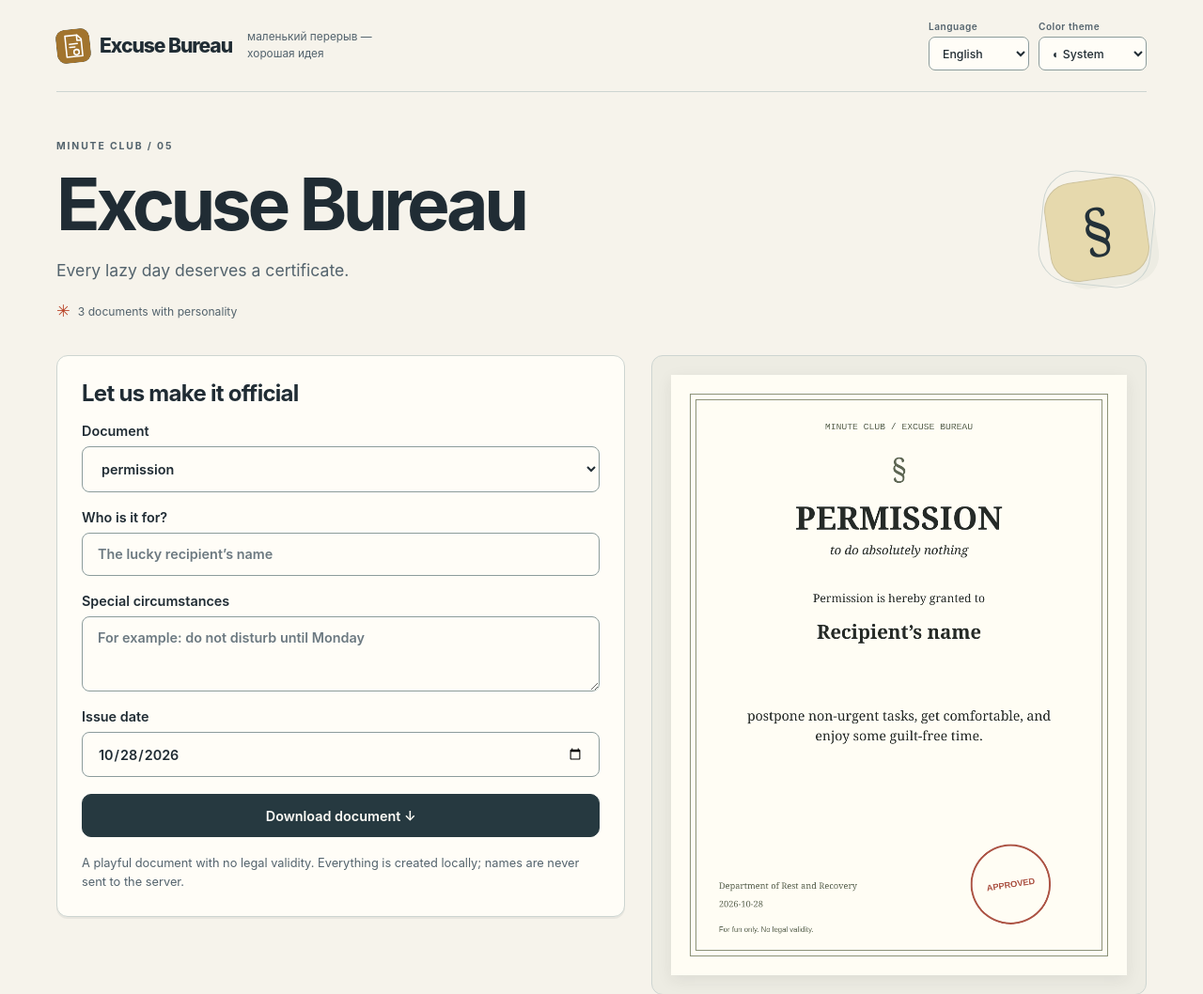
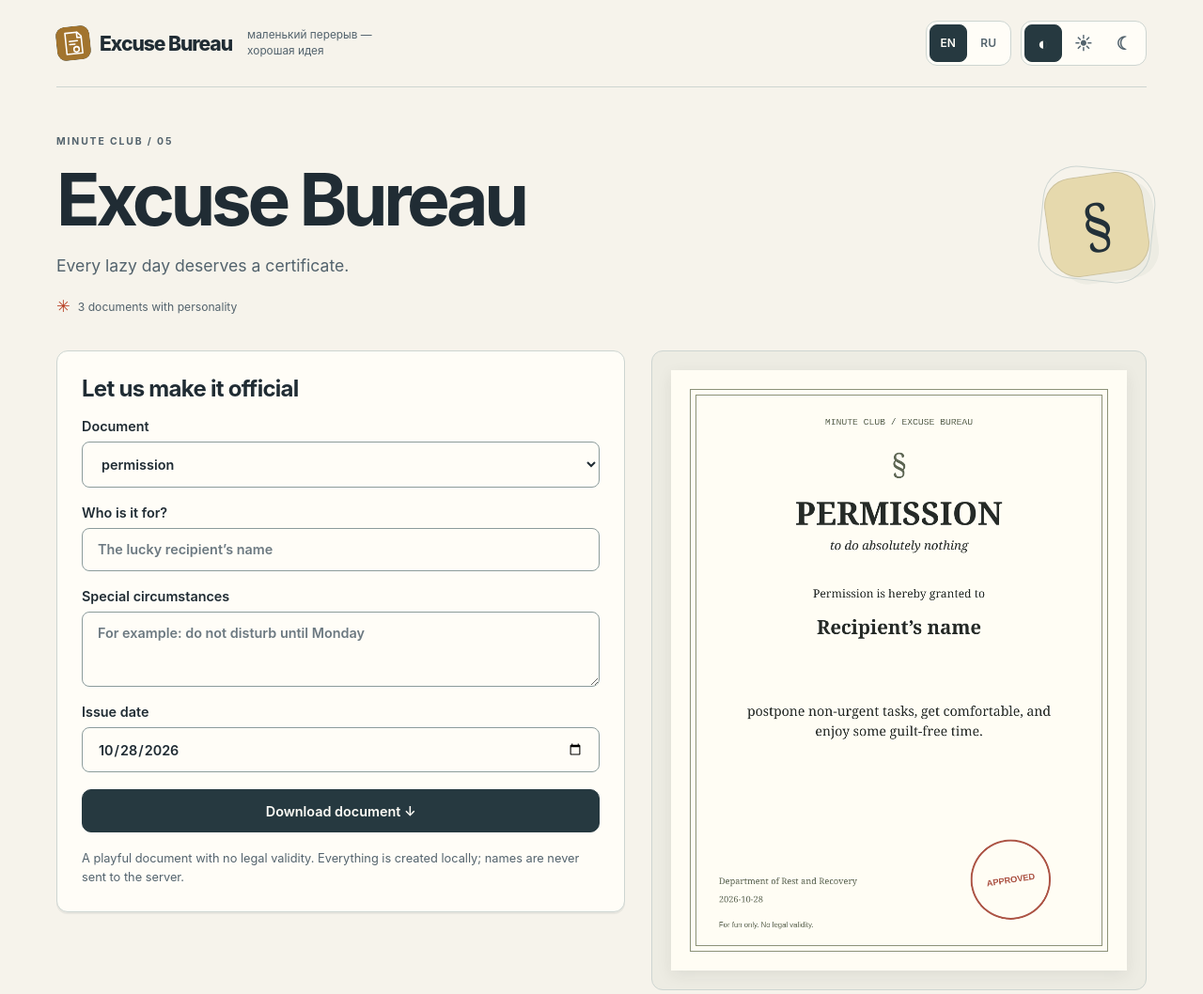
Before and after one commit to den9911/excuse-bureau, a website: page public/index.html in a window 1280 px wide. Shown: the top 1058 px of the page at 94% size. Drawn offline with Linux system fonts and the light colour scheme; files whose address does not match are found by name.

Commit message:
Add custom preference switches and theme-aware thin scrollbars

```diff
--- a/public/shared/settings.js
+++ b/public/shared/settings.js
@@ -16,15 +16,24 @@ export function restoreForms(){
   if(!Array.isArray(fields))return;
   for(const entry of fields){const el=entry.id?document.getElementById(entry.id):[...document.querySelectorAll('[name]')].find(el=>el.name===entry.name);if(!el||el.closest('.preferences'))continue;el.value=entry.value;if(el.type==='checkbox')el.checked=entry.checked;el.dispatchEvent(new Event('input',{bubbles:true}));}
 }
+function preferenceGroup(kind,label,options,value){
+  return `<div class="preference-switch" role="group" aria-label="${label}">${options.map(([key,name,icon])=>`<button type="button" data-preference="${kind}" data-value="${key}" aria-label="${name}" title="${name}" aria-pressed="${key===value}">${icon?`<span aria-hidden="true">${icon}</span>`:name}</button>`).join('')}</div>`;
+}
 export function mountSettings(){
   const host=document.getElementById('preferences');if(!host)return;
-  const copy=labels[locale]??labels.en,saved=read();
-  host.innerHTML=`<label class="preference-field"><span>${copy.language}</span><select id="language-choice" aria-label="${copy.language}"><option value="en" lang="en">English</option><option value="ru" lang="ru">Русский</option></select></label><label class="preference-field theme-field"><span>${copy.theme}</span><select id="theme-choice" aria-label="${copy.theme}"><option value="system">◐ ${copy.system}</option><option value="light">☀ ${copy.light}</option><option value="dark">☾ ${copy.dark}</option></select></label>`;
-  const lang=document.getElementById('language-choice'),theme=document.getElementById('theme-choice');
-  lang.value=locale;theme.value=['system','light','dark'].includes(saved.theme)?saved.theme:'system';
-  apply(theme.value);
-  theme.addEventListener('change',()=>{save({...read(),theme:theme.value});apply(theme.value);});
-  lang.addEventListener('change',()=>{const language=resolveLanguage(lang.value);saveForms();window.dispatchEvent(new Event('minute:preferences-changing'));save({...read(),language});location.reload();});
-  matchMedia('(prefers-color-scheme: dark)').addEventListener('change',()=>{if(!['light','dark'].includes(read().theme))apply('system');});
-  window.addEventListener('storage',e=>{if(e.key==='minute:preferences'){const value=read();theme.value=['light','dark'].includes(value.theme)?value.theme:'system';apply(theme.value);}});
+  document.documentElement.style.setProperty('--project-tint',getComputedStyle(document.body).getPropertyValue('--theme').trim());
+  const copy=labels[locale]??labels.en;
+  let selectedTheme=['light','dark'].includes(read().theme)?read().theme:'system';
+  const themeChoice=()=>selectedTheme;
+  host.innerHTML=preferenceGroup('language',copy.language,[['en','English','EN'],['ru','Русский','RU']],locale)+preferenceGroup('theme',copy.theme,[['system',copy.system,'◐'],['light',copy.light,'☀'],['dark',copy.dark,'☾']],themeChoice());
+  function updateTheme(){const choice=themeChoice();apply(choice);host.querySelectorAll('[data-preference="theme"]').forEach(b=>b.setAttribute('aria-pressed',b.dataset.value===choice));}
+  updateTheme();
+  host.addEventListener('click',event=>{
+    const button=event.target.closest('button[data-preference]');if(!button||!host.contains(button))return;
+    const {preference,value}=button.dataset;
+    if(preference==='theme'){selectedTheme=value;save({...read(),theme:value});updateTheme();}
+    else if(value!==locale){const language=resolveLanguage(value);saveForms();window.dispatchEvent(new Event('minute:preferences-changing'));save({...read(),language});location.reload();}
+  });
+  matchMedia('(prefers-color-scheme: dark)').addEventListener('change',()=>{if(themeChoice()==='system')updateTheme();});
+  window.addEventListener('storage',e=>{if(e.key==='minute:preferences'||e.key===null){selectedTheme=['light','dark'].includes(read().theme)?read().theme:'system';updateTheme();}});
 }
--- a/public/shared/themes.css
+++ b/public/shared/themes.css
@@ -1,7 +1,7 @@
 :root{--paper:#f6f3eb;--surface:#fffdf7;--raised:#edece3;--ink:#202c34;--muted:#53636d;--line:#cdd5d1;--input-line:#8c9c9c;--accent:#b84024;--focus:#21664d;--solid:#263940;--solid-text:#fffdf7;--note:#e7eddf;--error:#a13930;--shadow:#192b3310;color-scheme:light}
 :root[data-theme=dark]{--paper:#101b23;--surface:#192832;--raised:#223642;--ink:#edf2ec;--muted:#b6c7cc;--line:#3b515e;--input-line:#6f8996;--accent:#ffb18c;--focus:#a2d6bf;--solid:#dceadf;--solid-text:#13232a;--note:#243e38;--error:#ffb2a4;--shadow:#00000028;color-scheme:dark}
 html[data-language-loading] body{visibility:hidden}
-html{scrollbar-color:var(--input-line) var(--paper)}
+
 body{background:var(--paper);color:var(--ink)}
 ::selection{background:var(--theme,#b8d5c0);color:#182c32}
 input,textarea,select{background:var(--surface);border-color:var(--input-line);color:var(--ink)}
@@ -76,3 +76,24 @@ button:hover,.button:hover{background:color-mix(in srgb,var(--solid) 88%,var(--p
 @media(max-width:360px){.preference-field select{min-width:112px;max-width:120px}.header-controls{gap:6px}.preferences{gap:7px}.site-menu summary{font-size:.72rem}}
 @media(prefers-reduced-motion:reduce){*,*:before,*:after{transition:none!important;animation:none!important;scroll-behavior:auto!important}}
 @media(forced-colors:active){.brand-mark,.hero-symbol,.card-symbol{border:1px solid CanvasText}.swatch{forced-color-adjust:none}}
+
+:root{--control-surface:var(--surface);--control-hover:var(--raised);--control-active:var(--solid);--control-active-text:var(--solid-text);--scroll-thumb:color-mix(in srgb,var(--project-tint,var(--accent)) 35%,var(--muted));--scroll-track:var(--paper)}
+
+/* Custom segmented controls: native button semantics, no browser select popup. */
+.preference-switch{display:inline-flex;align-items:center;gap:3px;padding:3px;border:1px solid var(--line);border-radius:12px;background:var(--control-surface);flex-shrink:0}
+.preference-switch button{display:grid;place-items:center;min-width:40px;min-height:40px;padding:6px 9px;border:1px solid transparent;border-radius:8px;background:transparent;color:var(--muted);font-family:inherit;font-size:12px;font-weight:600;line-height:1.2;letter-spacing:0;cursor:pointer;box-shadow:none;transform:none;touch-action:manipulation}
+.preference-switch button:hover{background:var(--control-hover);color:var(--ink);box-shadow:none;transform:none}
+.preference-switch button[aria-pressed=true]{background:var(--control-active);color:var(--control-active-text);border-color:var(--control-active)}
+.preference-switch button:focus-visible{outline:2px solid var(--accent);outline-offset:3px;position:relative;z-index:1}
+.preference-switch button span{font-size:19px;line-height:1}
+*{scrollbar-width:thin;scrollbar-color:var(--scroll-thumb) var(--scroll-track)}
+*::-webkit-scrollbar{width:6px;height:6px}
+*::-webkit-scrollbar-track{background:var(--scroll-track)}
+*::-webkit-scrollbar-thumb{background:var(--scroll-thumb);border-radius:999px}
+*::-webkit-scrollbar-thumb:hover{background:var(--accent)}
+*::-webkit-scrollbar-corner{background:var(--scroll-track)}
+@media(forced-colors:active){.preference-switch button[aria-pressed=true]{border-color:Highlight;outline:2px solid Highlight}.preference-switch button:focus-visible{outline-color:CanvasText}*{scrollbar-color:auto}}
+
+.header-controls{flex-wrap:wrap}.preference-switch [data-preference="language"] span{font-size:12px}@media(max-width:560px){.header-controls{row-gap:12px}.preferences{flex-wrap:wrap;gap:8px}}
+
+@media(max-width:560px){.section-head{flex-wrap:wrap}.section-head h2{min-width:0;overflow-wrap:anywhere}}
```
